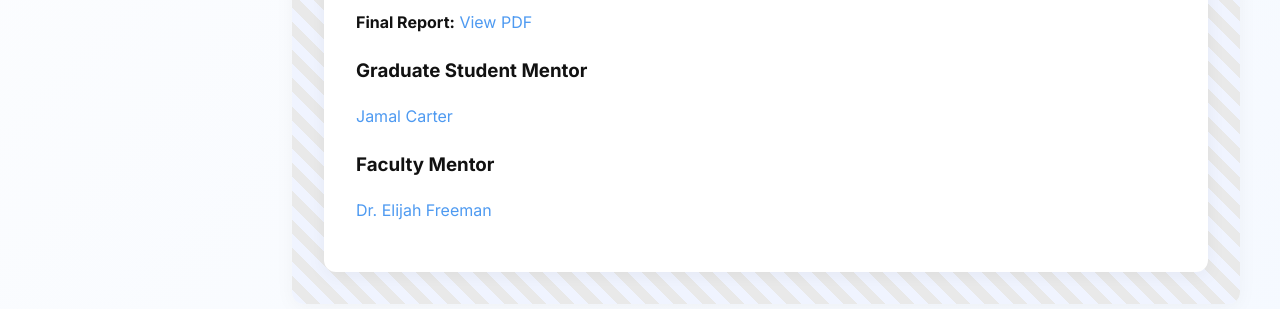
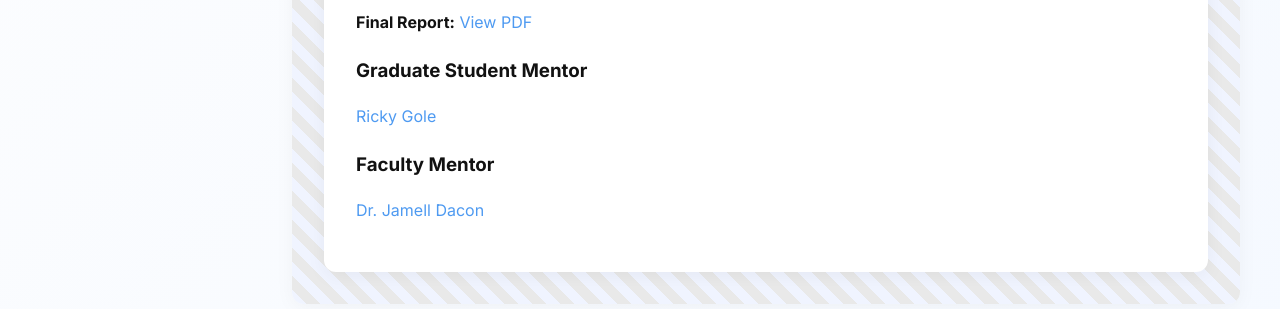
Before and after one commit to obwoj1/obwoj1.github.io, a Jekyll site: the page built from pages/about-my-project.md, in a window 1280 px wide. Shown: the part 967-1276 px from the top of the page. Built offline with Jekyll 4.4.1, drawn with Linux system fonts in a browser that asks for light colours.

Commit message:
Update about-my-project.md

```diff
--- a/pages/about-my-project.md
+++ b/pages/about-my-project.md
@@ -27,10 +27,10 @@ outcome: |
 final_report_url: https://dl.icdst.org/pdfs/files/22e390b2eb0c8e951f3a742fda5b2d1d.pdf
 
 grad_mentor:
-  name: Jamal Carter
-  linkedin: https://www.linkedin.com/in/jamal-carter
+  name: Ricky Gole
+  linkedin: https://www.linkedin.com/in/ricky-gole/
 
 faculty_mentor:
-  name: Dr. Elijah Freeman
-  linkedin: https://www.linkedin.com/in/dr-elijah-freeman
+  name: Dr. Jamell Dacon
+  linkedin: https://www.linkedin.com/in/jamelldacon/
 ---
```
